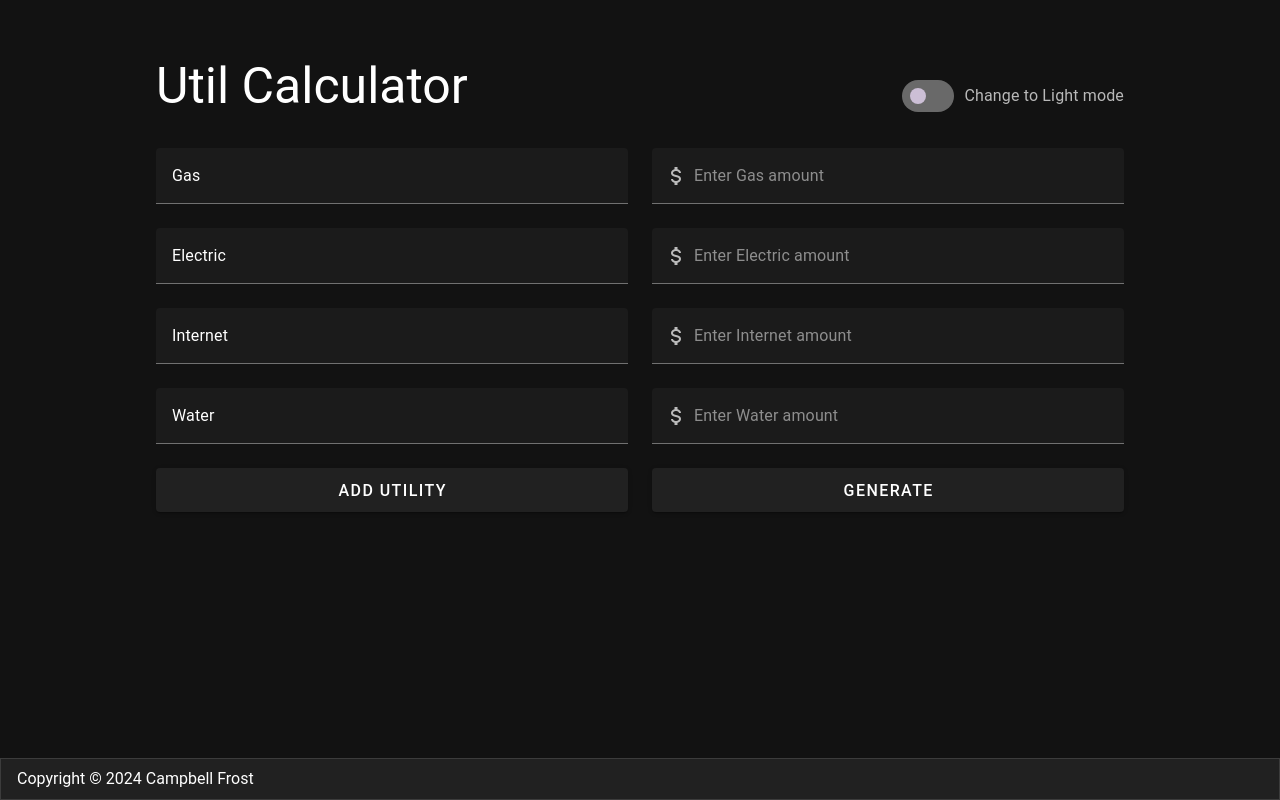
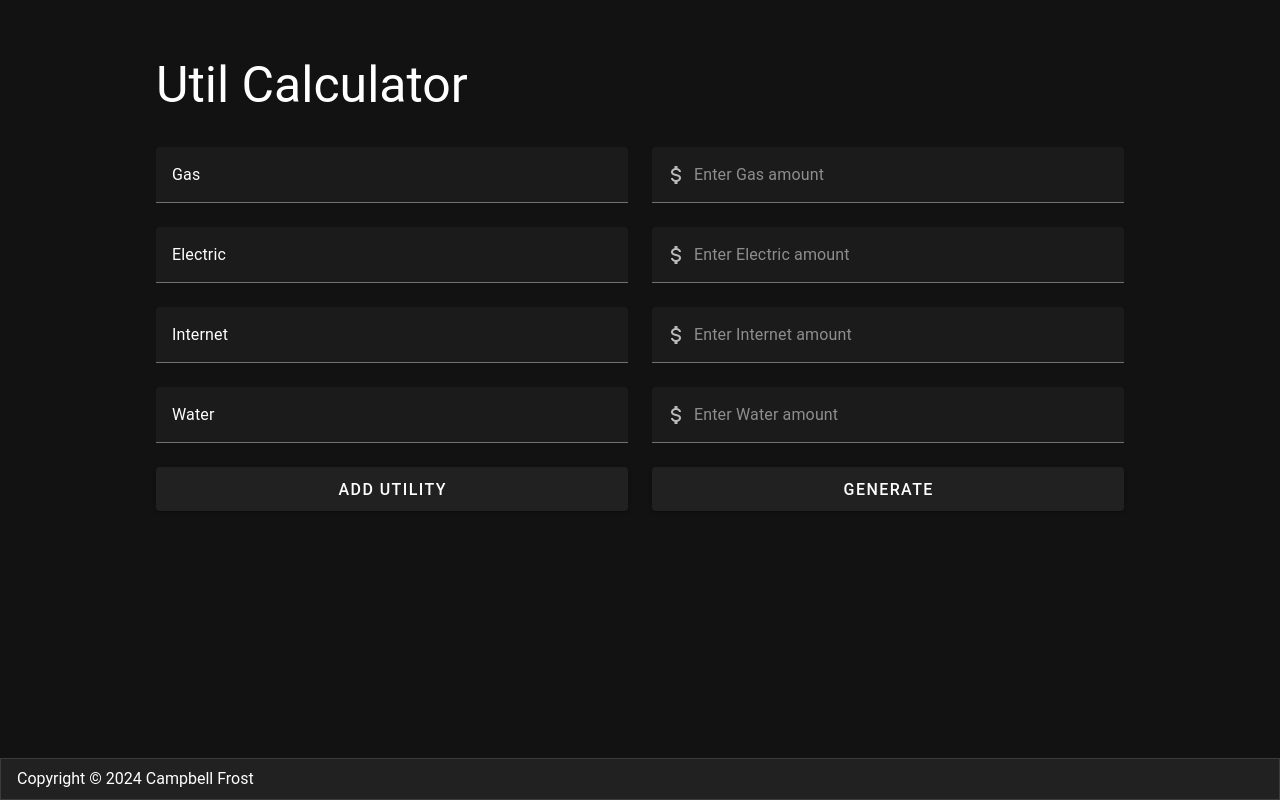
Before and after one commit to campbell-frost/UtilCalculator, a Vue app: page / in a window 1280 px wide. Built offline with nearby package versions, Linux system fonts and the light colour scheme.

Commit message:
removed toggle button

```diff
--- a/src/components/UtilCalc.vue
+++ b/src/components/UtilCalc.vue
@@ -5,10 +5,7 @@
         <v-col>
           <p class="title">Util Calculator</p>
         </v-col>
-        <v-col class="d-flex justify-end">
-          <v-switch inset class="pt-5" color="info" v-model="darkMode" @change="toggleTheme()"
-            :label="`Change to ${darkMode ? 'Dark' : 'Light'} mode`"></v-switch>
-        </v-col>
+
       </v-row>
 
       <v-row v-for="(utility, index) in utilities" :key="index">
```
